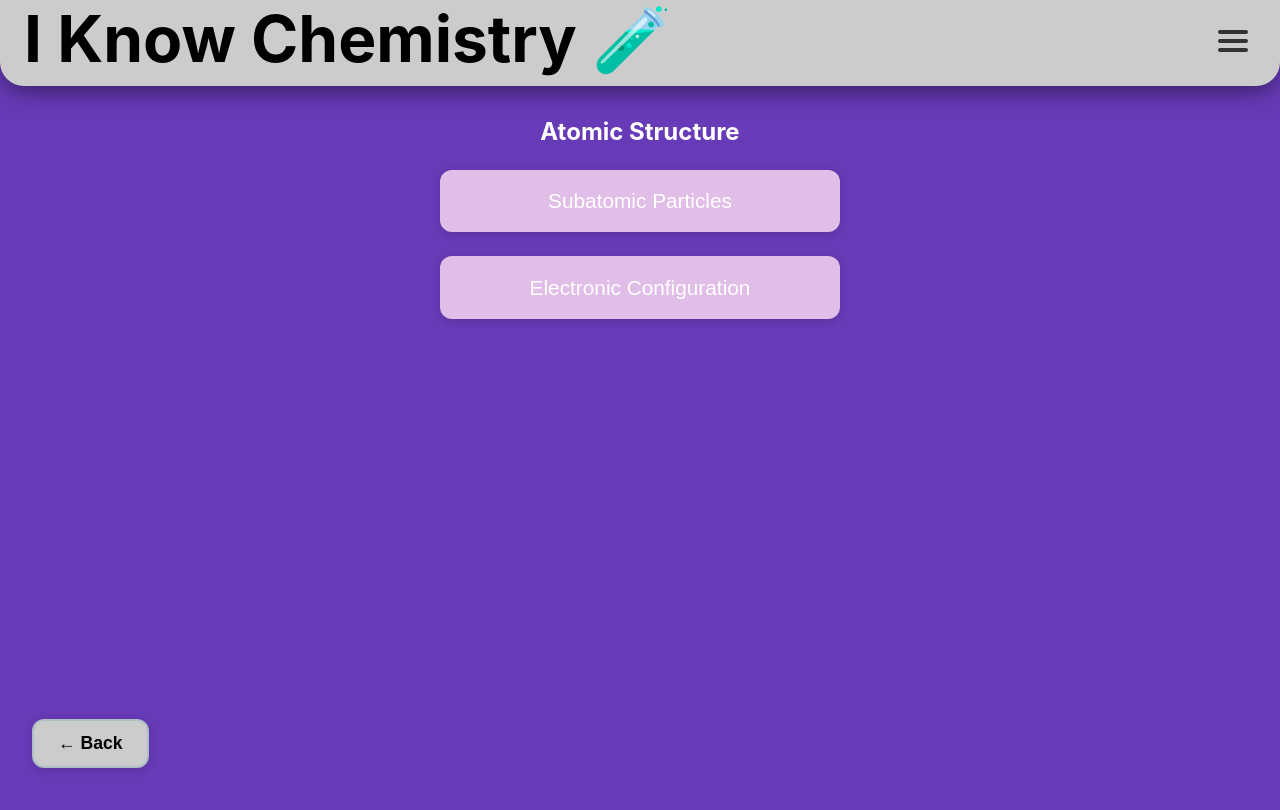
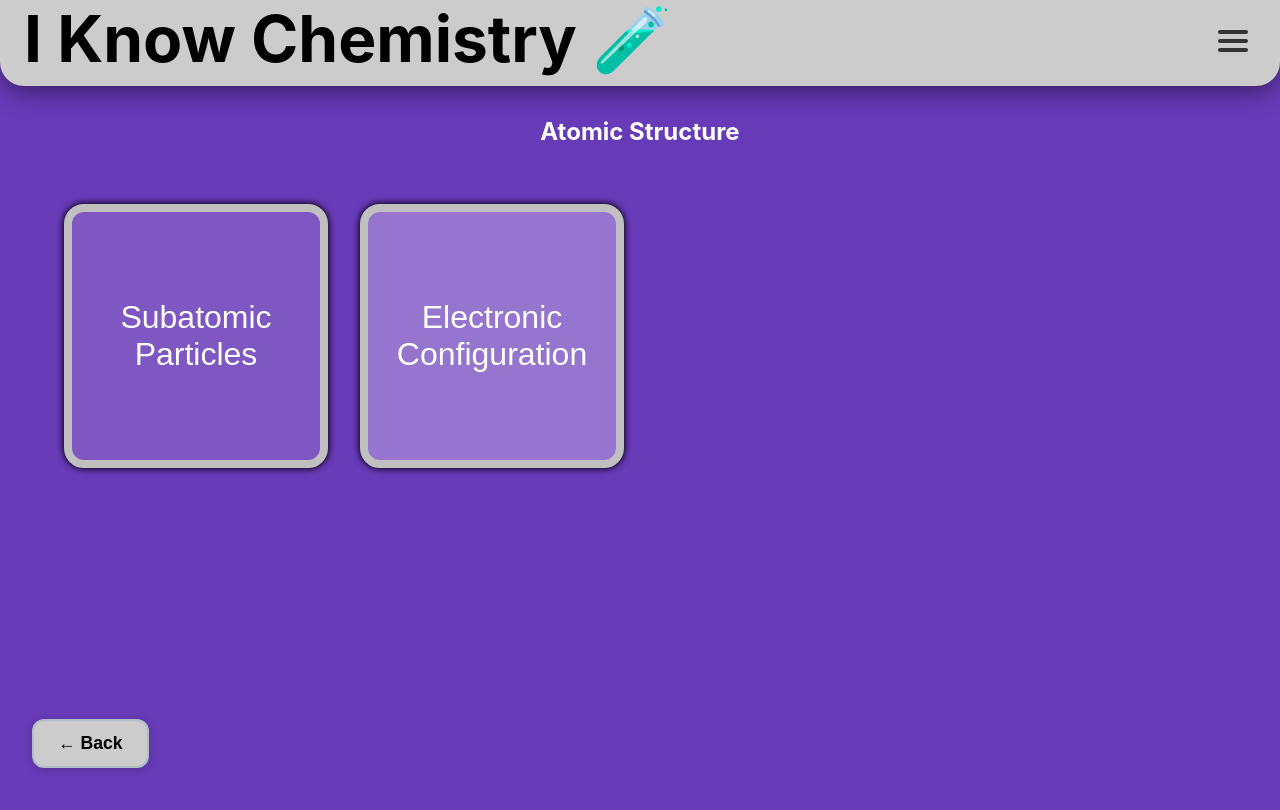
Before and after one commit to Daylan2003/frontend-chemistry-web, a React (Create React App) app: page /atomic-structure in a window 1280 px wide. Shown: the top 810 px of the page. Built offline with nearby package versions, Linux system fonts and the light colour scheme.

Commit message:
12 Questions added

```diff
--- a/src/App.tsx
+++ b/src/App.tsx
@@ -8,6 +8,8 @@ import AtomicStructure from "./pages/AtomicStructure/AtomicStructure";
 import SubatomicParticles from "./pages/AtomicStructure/SubatomicParticles";
 import ElectronicConfiguration from "./pages/AtomicStructure/ElectronicConfiguration";
 import PeriodicTable from "./pages/PeriodicTable/PeriodicTable";
+import GroupsAndPeriods from "./pages/PeriodicTable/GroupsAndPeriods";
+import MetalsAndNonmetals from "./pages/PeriodicTable/MetalsAndNonmetals";
 import ChemicalBonding from "./pages/ChemicalBonding/ChemicalBonding";
 import ChemicalReactions from "./pages/ChemicalReactions/ChemicalReactions";
 import MoleConceptAndStoichiometry from "./pages/MoleConceptAndStoichiometry/MoleConceptAndStoichiometry";
@@ -38,6 +40,8 @@ function App() {
         <Route path="/atomic-structure/subatomic-particles" element={<SubatomicParticles />} />
         <Route path="/atomic-structure/electronic-configuration" element={<ElectronicConfiguration />} />
         <Route path="/periodic-table" element={<PeriodicTable />} />
+        <Route path="/periodic-table/groups-and-periods" element={<GroupsAndPeriods />} />
+        <Route path="/periodic-table/metals-and-nonmetals" element={<MetalsAndNonmetals />} />
         <Route path="/chemical-bonding" element={<ChemicalBonding />} />
         <Route path="/chemical-reactions" element={<ChemicalReactions />} />
         <Route path="/mole-concept-and-stoichiometry" element={<MoleConceptAndStoichiometry />} />
--- a/src/pages/AtomicStructure/AtomicStructure.tsx
+++ b/src/pages/AtomicStructure/AtomicStructure.tsx
@@ -1,4 +1,5 @@
 import React from "react";
+import NavButton from "../../components/NavButton";
 import { useNavigate } from "react-router-dom";
 
 const AtomicStructure: React.FC = () => {
@@ -24,61 +25,19 @@ const AtomicStructure: React.FC = () => {
         }}
       >
         <h2 style={{ margin: "0rem 0 1.5rem 0" }}>Atomic Structure</h2>
-        <div
-          style={{
-            width: "100%",
-            maxWidth: 400,
-            display: "flex",
-            flexDirection: "column",
-            gap: "1.5rem",
-          }}
-        >
-          <button
-            onClick={() => navigate("/atomic-structure/subatomic-particles")}
-            style={{
-              width: "100%",
-              padding: "1.2rem",
-              fontSize: "1.3rem",
-              borderRadius: "12px",
-              border: "none",
-              background: "#E1BEE7",
-              color: "white",
-              boxShadow: "0 2px 8px rgba(0,0,0,0.15)",
-              cursor: "pointer",
-              transition: "all 0.2s"
-            }}
-            onMouseEnter={(e) => {
-              e.currentTarget.style.border = "5px solid white";
-            }}
-            onMouseLeave={(e) => {
-              e.currentTarget.style.border = "none";
-            }}
-          >
-            Subatomic Particles
-          </button>
-          <button
-            onClick={() => navigate("/atomic-structure/electronic-configuration")}
-            style={{
-              width: "100%",
-              padding: "1.2rem",
-              fontSize: "1.3rem",
-              borderRadius: "12px",
-              border: "none",
-              background: "#E1BEE7",
-              color: "white",
-              boxShadow: "0 2px 8px rgba(0,0,0,0.15)",
-              cursor: "pointer",
-              transition: "all 0.2s"
-            }}
-            onMouseEnter={(e) => {
-              e.currentTarget.style.border = "5px solid white";
-            }}
-            onMouseLeave={(e) => {
-              e.currentTarget.style.border = "none";
-            }}
-          >
-            Electronic Configuration
-          </button>
+        <div className="button-grid">
+          <NavButton
+            label="Subatomic Particles"
+            to="/atomic-structure/subatomic-particles"
+            color="#7E57C2"
+            navigate={navigate}
+          />
+          <NavButton
+            label="Electronic Configuration"
+            to="/atomic-structure/electronic-configuration"
+            color="#9575CD"
+            navigate={navigate}
+          />
         </div>
       </div>
     </>
--- /dev/null
+++ b/src/pages/PeriodicTable/GroupsAndPeriods.tsx
@@ -0,0 +1,63 @@
+import React, { useState, useEffect } from "react";
+import QuestionTemplate from "../../components/QuestionTemplate";
+import SearchAndFilter from "../../components/SearchAndFilter";
+import { getQuestionsByIds } from "../../data/questions";
+
+const GroupsAndPeriods: React.FC = () => {
+  const [filteredQuestions, setFilteredQuestions] = useState<any[]>([]);
+
+  // Reference questions by their IDs
+  const questionIds = ["groups-periods-1", "groups-periods-2"];
+  const questions = getQuestionsByIds(questionIds);
+
+  useEffect(() => {
+    // Initial filtering (optional)
+    setFilteredQuestions(questions);
+  }, [questions]);
+
+  return (
+    <>
+      {/* Colored bar below header, unique to this page */}
+      <div style={{ height: "30vh", width: "100vw", background: "#00BCD4" }} />
+      <div
+        style={{
+          backgroundColor: "#00BCD4",
+          minHeight: "100vh",
+          width: "100%",
+          marginTop: "-1px", // Overlap to hide any line
+          padding: "2rem",
+          color: "white",
+          display: "flex",
+          flexDirection: "column",
+          alignItems: "center",
+          justifyContent: "flex-start",
+          boxSizing: "border-box",
+        }}
+      >
+        <h2 style={{ margin: "0rem 0 1.5rem 0" }}>Groups and Periods</h2>
+
+        {/* Search and Filter Component */}
+        <SearchAndFilter
+          questions={questions}
+          onFilteredQuestionsChange={setFilteredQuestions}
+        />
+
+        {/* Filtered Questions */}
+        {filteredQuestions.map((q, index) => (
+          <QuestionTemplate
+            key={q.id}
+            question={q.question}
+            backgroundColor="#00BCD4"
+            prompt={q.prompt}
+            author={q.author}
+            from={q.from}
+            questionNumber={q.questionNumber}
+            id={q.id}
+          />
+        ))}
+      </div>
+    </>
+  );
+};
+
+export default GroupsAndPeriods;
--- /dev/null
+++ b/src/pages/PeriodicTable/MetalsAndNonmetals.tsx
@@ -0,0 +1,58 @@
+import React, { useState } from "react";
+import QuestionTemplate from "../../components/QuestionTemplate";
+import SearchAndFilter from "../../components/SearchAndFilter";
+import { getQuestionsByIds } from "../../data/questions";
+
+const MetalsAndNonmetals: React.FC = () => {
+  const [filteredQuestions, setFilteredQuestions] = useState<any[]>([]);
+
+  // Reference questions by their IDs - you can add specific question IDs here
+  const questionIds = ["metals-nonmetals-1", "metals-nonmetals-2"];
+  const questions = getQuestionsByIds(questionIds);
+
+  return (
+    <>
+      {/* Colored bar below header, unique to this page */}
+      <div style={{ height: "30vh", width: "100vw", background: "#00BCD4" }} />
+      <div
+        style={{
+          backgroundColor: "#00BCD4",
+          minHeight: "100vh",
+          width: "100%",
+          marginTop: "-1px", // Overlap to hide any line
+          padding: "2rem",
+          color: "white",
+          display: "flex",
+          flexDirection: "column",
+          alignItems: "center",
+          justifyContent: "flex-start",
+          boxSizing: "border-box",
+        }}
+      >
+        <h2 style={{ margin: "0rem 0 1.5rem 0" }}>Metals and Nonmetals</h2>
+
+        {/* Search and Filter Component */}
+        <SearchAndFilter
+          questions={questions}
+          onFilteredQuestionsChange={setFilteredQuestions}
+        />
+
+        {/* Filtered Questions */}
+        {filteredQuestions.map((q, index) => (
+          <QuestionTemplate
+            key={q.id}
+            question={q.question}
+            backgroundColor="#00BCD4"
+            prompt={q.prompt}
+            author={q.author}
+            from={q.from}
+            questionNumber={q.questionNumber}
+            id={q.id}
+          />
+        ))}
+      </div>
+    </>
+  );
+};
+
+export default MetalsAndNonmetals;
--- a/src/pages/PeriodicTable/PeriodicTable.tsx
+++ b/src/pages/PeriodicTable/PeriodicTable.tsx
@@ -1,25 +1,56 @@
 import React from "react";
-const PeriodicTable: React.FC = () => (
+import { useNavigate } from "react-router-dom";
+import TopicButton from "../../components/TopicButton";
+
+const PeriodicTable: React.FC = () => {
+  const navigate = useNavigate();
+
+  return (
     <>
       <div style={{ height: "30vh", width: "100vw", background: "#00BCD4" }} />
       <div
         style={{
           backgroundColor: "#00BCD4",
           minHeight: "100vh",
-        width: "100%",
-        marginTop: "-1px",
-        padding: "2rem",
+          width: "100vw",
+          marginTop: "-1px", // Overlap to hide any line
           color: "white",
           display: "flex",
           flexDirection: "column",
           alignItems: "center",
           justifyContent: "flex-start",
           boxSizing: "border-box",
+          padding: "2rem",
         }}
       >
-      <h2 style={{ margin: "0rem 0 1.5rem 0" }}>Periodic Table</h2>
-      <p>Content for Periodic Table.</p>
+        <h2 style={{ marginBottom: "2rem", marginTop: "-1rem" }}>
+          Periodic Table
+        </h2>
+        <div
+          style={{
+            width: "100%",
+            maxWidth: 400,
+            display: "flex",
+            flexDirection: "column",
+            gap: "1.5rem",
+          }}
+        >
+          <TopicButton
+            label="Groups and Periods"
+            onClick={() =>
+              navigate("/periodic-table/groups-and-periods")
+            }
+          />
+          <TopicButton
+            label="Metals and Nonmetals"
+            onClick={() =>
+              navigate("/periodic-table/metals-and-nonmetals")
+            }
+          />
+        </div>
       </div>
     </>
   );
+};
+
 export default PeriodicTable;
```
Also changed, not shown: src/data/questions.ts (+37 -0 lines). Lines whose indentation alone changed are shown as unchanged.
